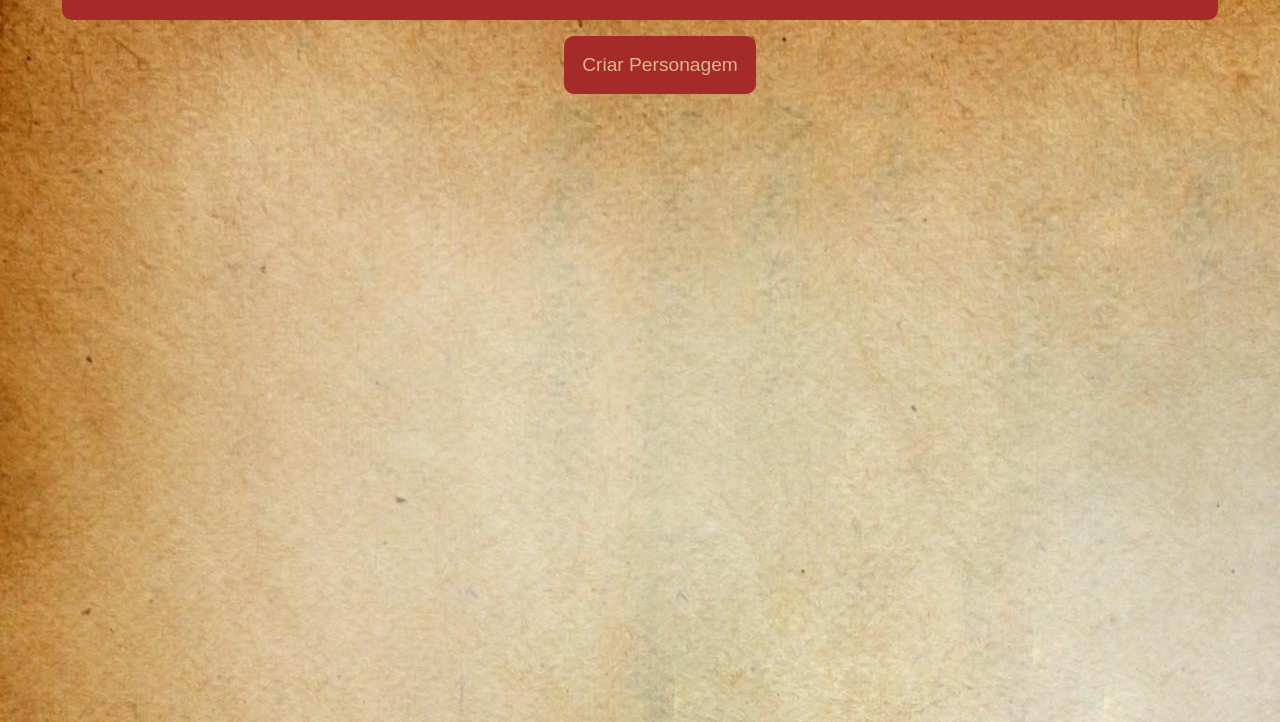
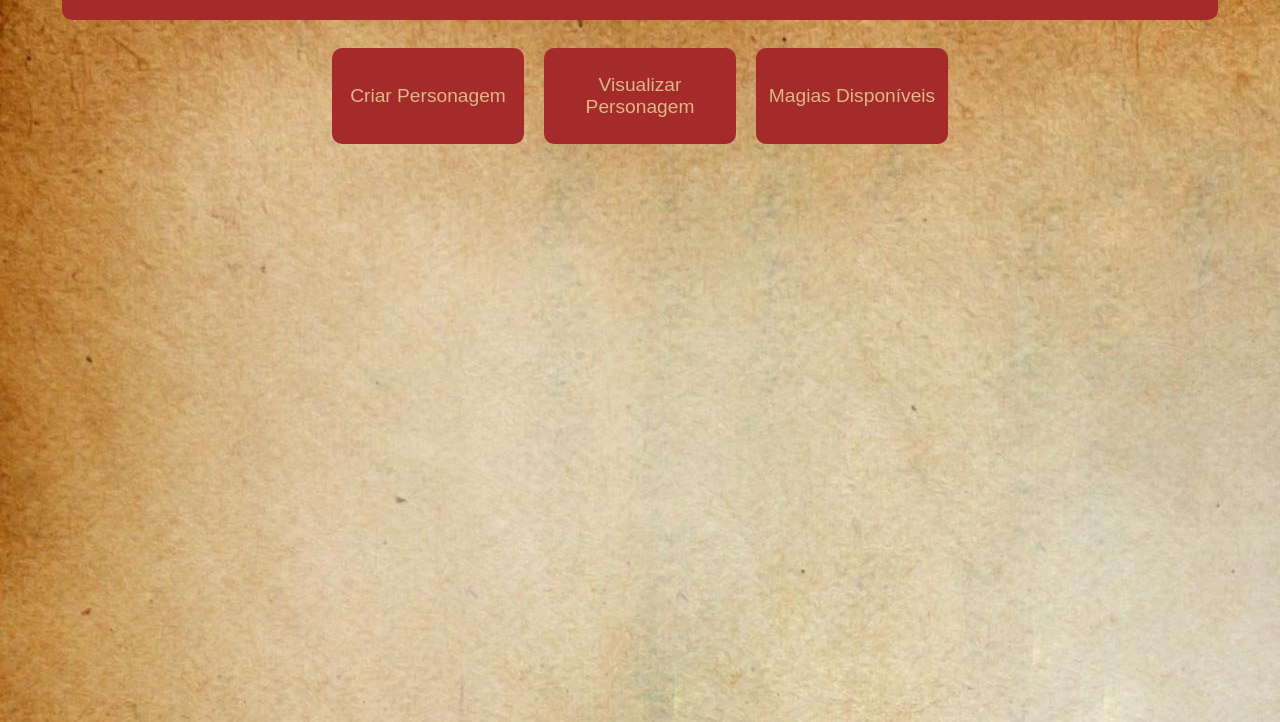
Before and after one commit to wolpes1/sistema-astralis-web, a plain HTML site: page index.html in a window 1280 px wide. Shown: the part 78-800 px from the top of the page. Drawn offline with Linux system fonts and the light colour scheme.

Commit message:
new buttons and improved styles

```diff
--- a/estilo_criacao_personagem.css
+++ b/estilo_criacao_personagem.css
@@ -90,3 +90,12 @@ button:active{
     background-color: rgba(214, 98, 15, 0.548);
     color:rgb(179, 6, 6);
 }
+
+#opcoes{
+    display: flex;
+}
+
+#opcoes #voltar{
+    position: absolute;
+
+}
--- a/estilo_menu.css
+++ b/estilo_menu.css
@@ -22,16 +22,21 @@ h1{
 }
 
 button{
-    margin: 0 auto;
-    display: block;
     width: 10em;
-    height: 3em;
+    height: 5em;
     font-family: Arial, Helvetica, sans-serif;
     font-size: larger;
     color: burlywood;
     background-color: brown;
     border-style: hidden;
     border-radius: 10px;
+    margin: 10px 10px;
+    vertical-align: top;
+}
+
+#opcoes{
+    display: flex;
+    justify-content: center;
 }
 
 button:active{
--- a/index.html
+++ b/index.html
@@ -11,10 +11,11 @@
     <div id="titulo">
         <h1>Bem vindos ao Sistema Astralis RPG!</h1>
     </div>
-
-    <ul>
+    <br>
+    <span id="opcoes">
         <button onclick="location.href='criacao_personagem.html'" type="button">Criar Personagem</button>
-    </ul>
-
+        <button>Visualizar Personagem</button>
+        <button>Magias Disponíveis</button>
+    </span>
 </body>
 </html>
```
Also changed, not shown: criacao_personagem.html (+4 -1 lines).
